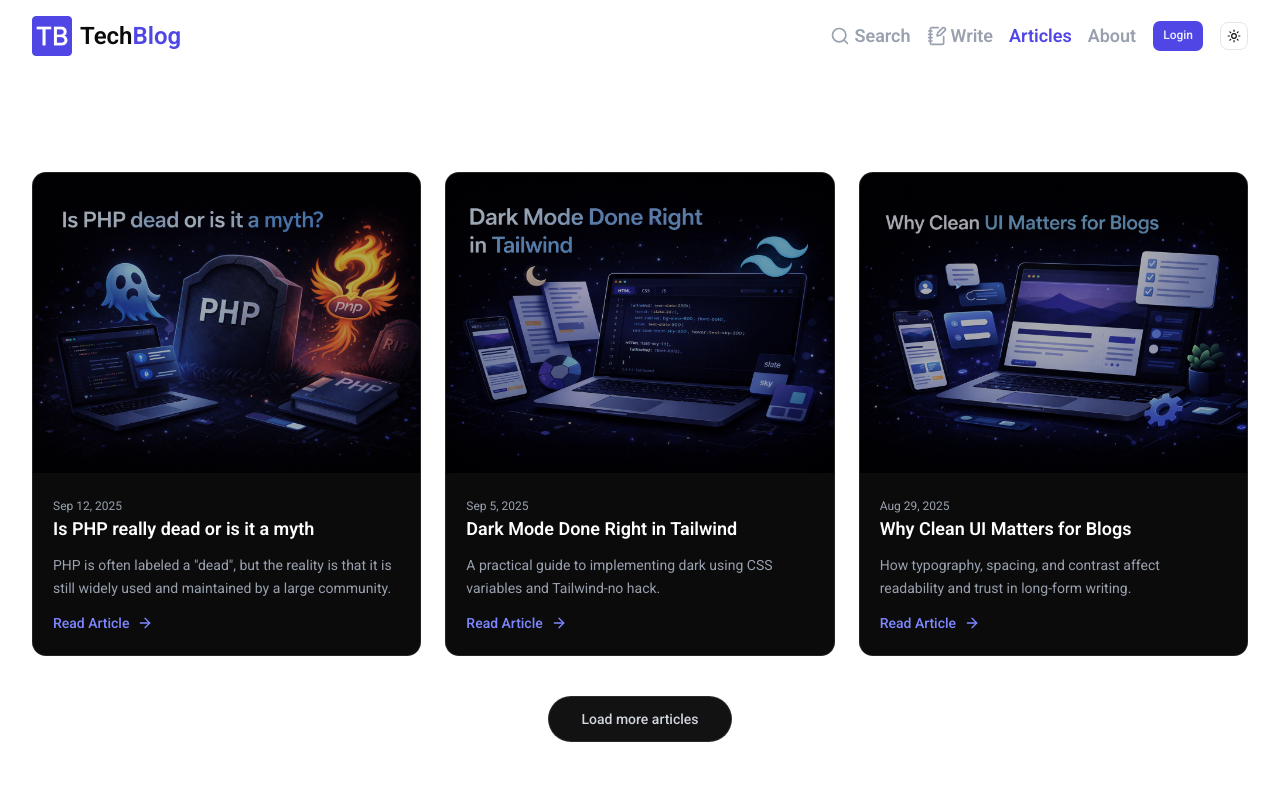
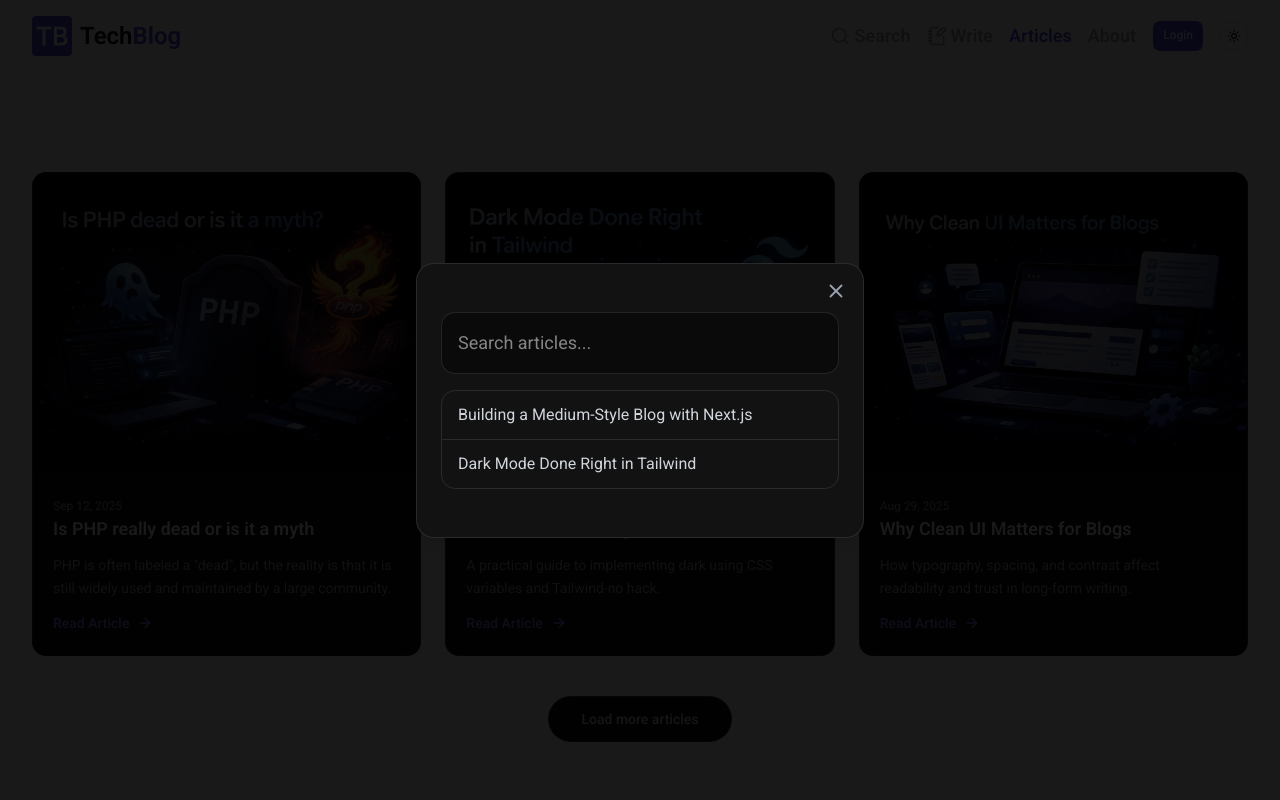
Before and after one commit to robertWalker68501/tech-blog, a Next.js app: page /articles in a window 1280 px wide. Both pictures are taken after a click on the element "Search". Shown: the top 800 px of the page. Built offline with nearby package versions, Linux system fonts and the light colour scheme.

Commit message:
Implement modals

```diff
--- a/app/layout.tsx
+++ b/app/layout.tsx
@@ -4,6 +4,8 @@ import type { Metadata } from 'next';
 import { Geist, Geist_Mono, Roboto } from 'next/font/google';
 
 import './globals.css';
+import SearchModal from '@/components/modals/SearchModal';
+import SignInModal from '@/components/modals/SignInModal';
 import Footer from '@/components/shared/Footer';
 import Header from '@/components/shared/Header';
 import { ThemeProvider } from '@/providers/ThemeProvider';
@@ -49,6 +51,8 @@ export default function RootLayout({
             <Header />
             <main className='flex-1'>{children}</main>
             <Footer />
+            <SignInModal />
+            <SearchModal />
           </div>
         </ThemeProvider>
       </body>
--- /dev/null
+++ b/components/modals/Modal.tsx
@@ -0,0 +1,40 @@
+import { ReactNode } from 'react';
+
+import { LuX } from 'react-icons/lu';
+
+interface ModalProps {
+  isOpen: boolean;
+  onClose: () => void;
+  children: ReactNode;
+}
+
+const Modal = ({ isOpen, onClose, children }: ModalProps) => {
+  return (
+    <div
+      aria-hidden={!isOpen}
+      className={`fixed inset-0 z-50 flex items-center justify-center px-4 transition-opacity duration-700 ${isOpen ? 'opacity-100' : 'pointer-events-none opacity-0'} `}
+    >
+      {/* Backdrop */}
+      <div
+        onClick={onClose}
+        className={`absolute inset-0 bg-black/90 transition-all duration-700 ${isOpen ? 'opacity-100' : 'opacity-0'} `}
+      />
+      {/* Modal Content */}
+      <div
+        className={`bg-secondary-background relative z-10 w-full max-w-md transform rounded-2xl border border-white/10 px-6 py-12 shadow-xl transition-all duration-700 ${isOpen ? 'translate-y-0' : 'translate-y-full'} ${isOpen ? 'opacity-100' : 'opacity-0'} `}
+      >
+        <button
+          className='absolute top-4 right-4 text-gray-400 transition hover:text-white'
+          aria-label='Close Modal'
+          onClick={onClose}
+        >
+          <LuX size={22} />
+        </button>
+
+        {children}
+      </div>
+    </div>
+  );
+};
+
+export default Modal;
--- /dev/null
+++ b/components/modals/SearchModal.tsx
@@ -0,0 +1,40 @@
+'use client';
+
+import Modal from '@/components/modals/Modal';
+import { RESULTS } from '@/constants';
+import { useModalStore } from '@/store/useModalStore';
+
+const SearchModal = () => {
+  const { isSearchOpen, closeSearch } = useModalStore();
+
+  return (
+    <Modal
+      isOpen={isSearchOpen}
+      onClose={closeSearch}
+    >
+      <div className='space-y-4'>
+        <input
+          type='text'
+          placeholder='Search articles...'
+          autoFocus
+          className='w-full rounded-xl border border-white/10 bg-black/40 p-4 text-lg text-white outline-none focus:border-indigo-500'
+        />
+
+        <div className='max-h-80 divide-y divide-white/10 overflow-y-auto rounded-xl border border-white/10'>
+          {RESULTS.map((result) => {
+            return (
+              <button
+                key={result.id}
+                className='tranisition w-full cursor-pointer px-4 py-3 text-left text-gray-300 hover:bg-white/5 hover:text-white'
+              >
+                {result.title}
+              </button>
+            );
+          })}
+        </div>
+      </div>
+    </Modal>
+  );
+};
+
+export default SearchModal;
--- /dev/null
+++ b/components/modals/SignInModal.tsx
@@ -0,0 +1,45 @@
+'use client';
+
+import { FaGithub } from 'react-icons/fa';
+import { FcGoogle } from 'react-icons/fc';
+
+import Modal from '@/components/modals/Modal';
+import { useModalStore } from '@/store/useModalStore';
+
+const SignInModal = () => {
+  const { isSignInOpen, closeSignIn } = useModalStore();
+
+  return (
+    <Modal
+      isOpen={isSignInOpen}
+      onClose={closeSignIn}
+    >
+      <h2 className='mb-2 text-xl font-semibold text-white'>
+        Sign in to Tech<span className='text-primary'>Blog</span>
+      </h2>
+
+      <p className='mb-8 text-sm text-gray-400'>
+        Continue with one of the providers
+      </p>
+
+      <div className='space-y-4'>
+        {/* Google */}
+        <button className='flex w-full cursor-pointer items-center justify-center gap-3 rounded-full bg-white py-3 font-medium text-black transition hover:bg-gray-200'>
+          <FcGoogle className='text-xl' />
+          Continue with Google
+        </button>
+
+        <button className='bg-hover flex w-full cursor-pointer items-center justify-center gap-3 rounded-full border border-white/10 py-3 font-medium text-white transition hover:bg-[#202020]'>
+          <FaGithub className='text-xl' />
+          Continue with GitHub
+        </button>
+      </div>
+
+      <p className='mt-8 text-center text-xs text-gray-500'>
+        By continuing you agree to our Terms & Privacy Policy
+      </p>
+    </Modal>
+  );
+};
+
+export default SignInModal;
--- a/components/shared/navigation/Navbar.tsx
+++ b/components/shared/navigation/Navbar.tsx
@@ -1,3 +1,5 @@
+'use client';
+
 import Link from 'next/link';
 import { LuNotebookPen, LuSearch } from 'react-icons/lu';
 
@@ -7,8 +9,11 @@ import { ThemeToggle } from '@/components/shared/navigation/ThemeToggle';
 import SiteLogo from '@/components/shared/SiteLogo';
 import { Button } from '@/components/ui/button';
 import { NAV_LINKS } from '@/constants';
+import { useModalStore } from '@/store/useModalStore';
 
 const Navbar = () => {
+  const { openSignIn, openSearch } = useModalStore();
+
   return (
     <nav className='flex w-full items-center justify-between py-4'>
       {/* Site Logo */}
@@ -16,7 +21,10 @@ const Navbar = () => {
 
       {/* Desktop Navigation */}
       <div className='flex items-center gap-4'>
-        <div className='flex cursor-pointer items-center gap-1 text-lg font-semibold text-gray-400'>
+        <div
+          className='flex cursor-pointer items-center gap-1 text-lg font-semibold text-gray-400'
+          onClick={openSearch}
+        >
           <LuSearch size={20} />
           <span className='hidden md:block'>Search</span>
         </div>
@@ -37,8 +45,11 @@ const Navbar = () => {
               label={label}
             />
           ))}
-          <Button size='lg'>
-            <Link href='/login'>Login</Link>
+          <Button
+            size='lg'
+            onClick={openSignIn}
+          >
+            Login
           </Button>
           <ThemeToggle />
         </div>
--- a/constants/index.ts
+++ b/constants/index.ts
@@ -40,3 +40,16 @@ export const POSTS = [
     image: '/assets/images/p3.png',
   },
 ];
+
+export const RESULTS = [
+  {
+    id: 1,
+    title: 'Building a Medium-Style Blog with Next.js',
+    slug: '/articles/medium-style-blog',
+  },
+  {
+    id: 2,
+    title: 'Dark Mode Done Right in Tailwind',
+    slug: '/articles/dark-mode-tailwind',
+  },
+];
--- a/package.json
+++ b/package.json
@@ -22,7 +22,8 @@
     "react-icons": "^5.5.0",
     "shadcn": "^3.7.0",
     "tailwind-merge": "^3.4.0",
-    "tw-animate-css": "^1.4.0"
+    "tw-animate-css": "^1.4.0",
+    "zustand": "^5.0.10"
   },
   "devDependencies": {
     "@tailwindcss/postcss": "^4",
--- /dev/null
+++ b/store/useModalStore.ts
@@ -0,0 +1,21 @@
+import { create } from 'zustand/react';
+
+interface ModalState {
+  isSignInOpen: boolean;
+  isSearchOpen: boolean;
+  openSignIn: () => void;
+  closeSignIn: () => void;
+  openSearch: () => void;
+  closeSearch: () => void;
+  closeAll: () => void;
+}
+
+export const useModalStore = create<ModalState>((set) => ({
+  isSearchOpen: false,
+  isSignInOpen: false,
+  openSignIn: () => set({ isSignInOpen: true, isSearchOpen: false }),
+  closeSignIn: () => set({ isSignInOpen: false }),
+  openSearch: () => set({ isSearchOpen: true, isSignInOpen: false }),
+  closeSearch: () => set({ isSearchOpen: false }),
+  closeAll: () => set({ isSearchOpen: false, isSignInOpen: false }),
+}));
```
Also changed, not shown: 1 other file (tests, documents, lock files or other folders).
